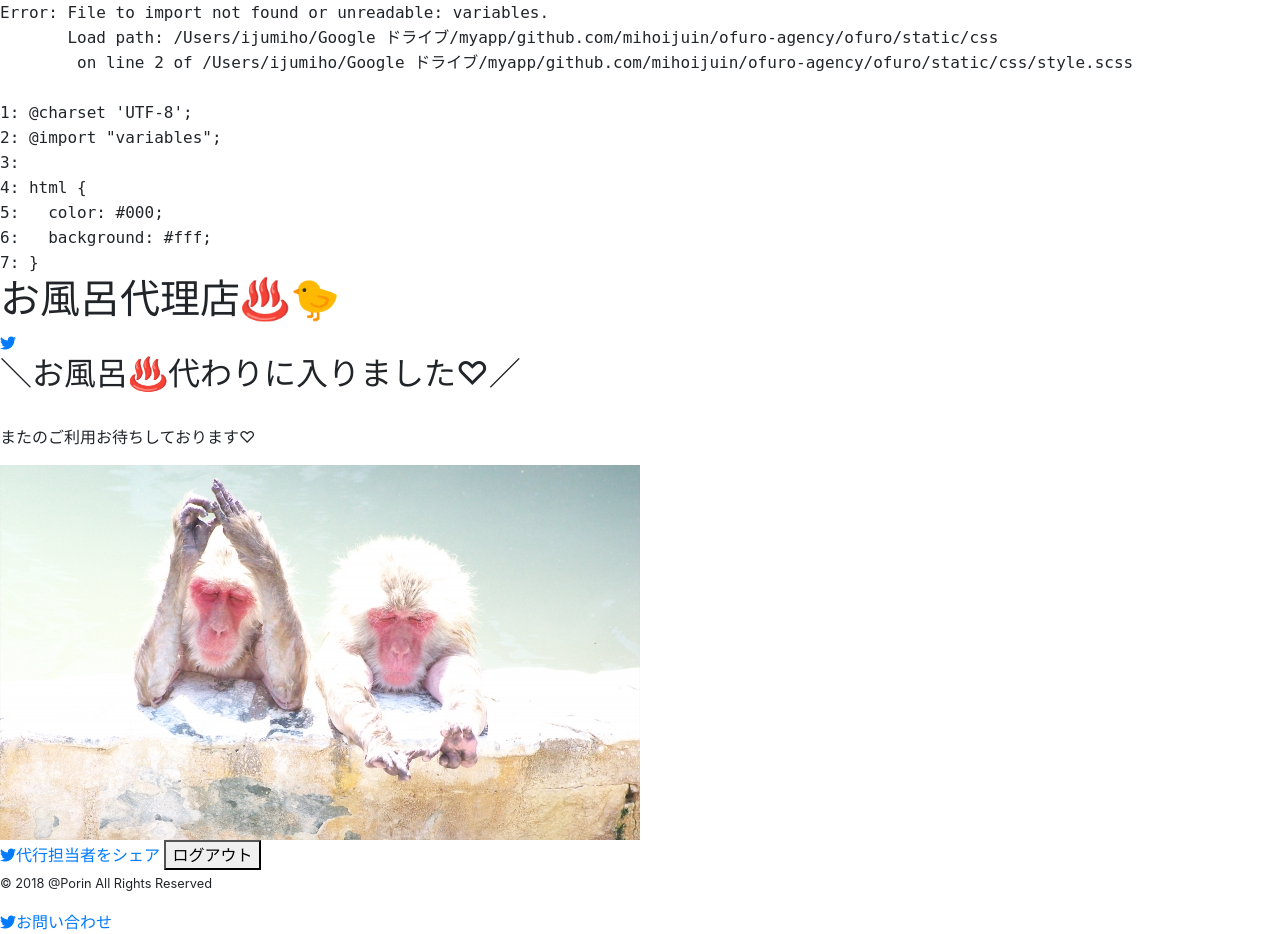
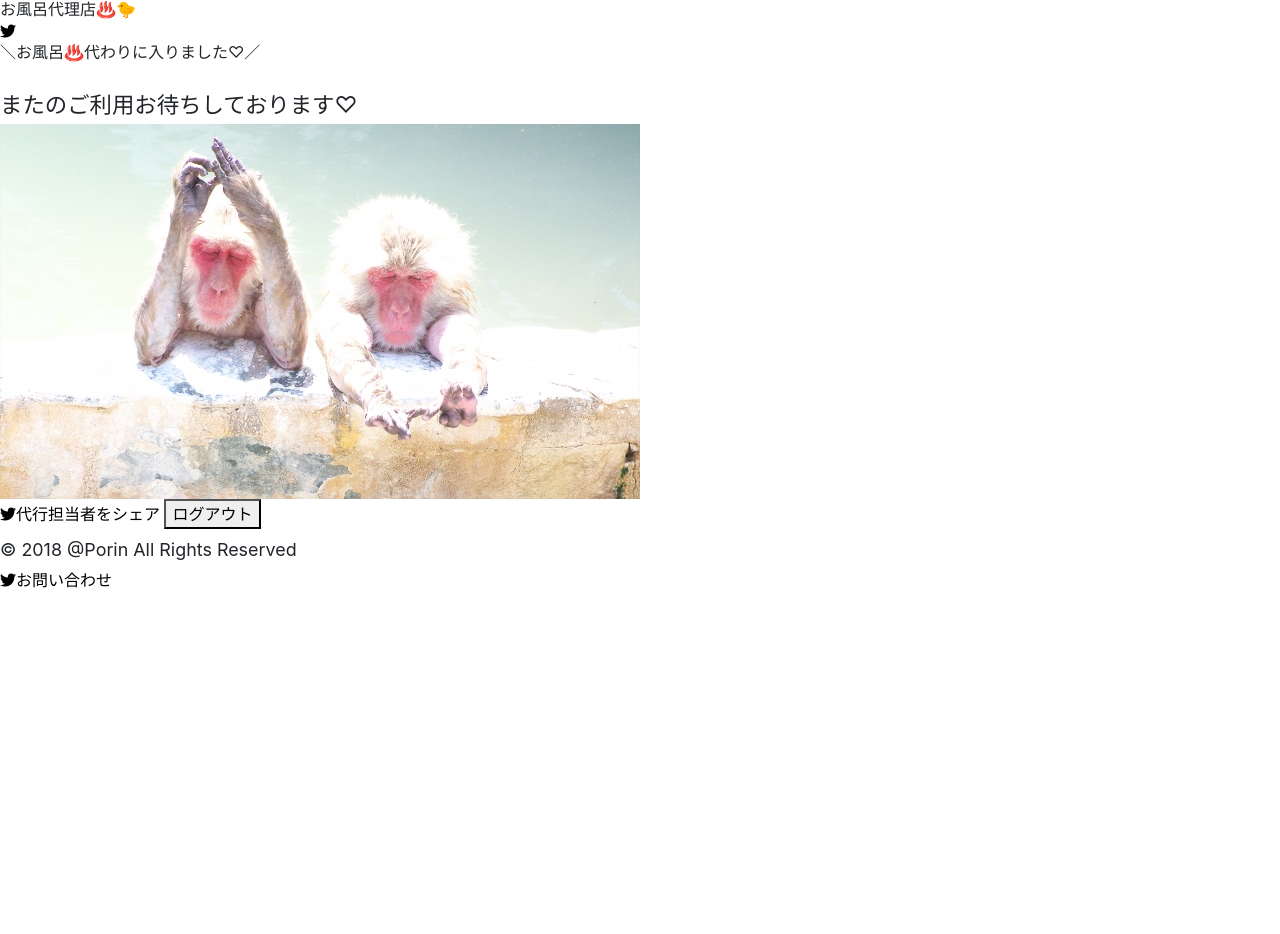
Before and after one commit to mihoijuin/ofuro-agency, a Django app: page /result1 in a window 1280 px wide. After the commit the page ends 588 px from the top, so only its background shows below. Run offline with Django 3.2, Linux system fonts and the light colour scheme; some libraries are stand-ins or nearby versions.

Commit message:
[remove]refs #49 variablesをなぜかインポートできなかったのでstyleに直でscss変数を書くことにした

```diff
--- a/ofuro/static/css/style.css
+++ b/ofuro/static/css/style.css
@@ -1,53 +1,125 @@
-/*
-Error: File to import not found or unreadable: variables.
-       Load path: /Users/ijumiho/Google ドライブ/myapp/github.com/mihoijuin/ofuro-agency/ofuro/static/css
-        on line 2 of /Users/ijumiho/Google ドライブ/myapp/github.com/mihoijuin/ofuro-agency/ofuro/static/css/style.scss
+@charset "UTF-8";
+/* 関数 */
+/* color */
+/* reset css */
+html {
+  color: #000;
+  background: #fff; }
 
-1: @charset 'UTF-8';
-2: @import "variables";
-3:
-4: html {
-5:   color: #000;
-6:   background: #fff;
-7: }
+body,
+div,
+dl,
+dt,
+dd,
+ul,
+ol,
+li,
+h1,
+h2,
+h3,
+h4,
+h5,
+h6,
+pre,
+code,
+form,
+fieldset,
+legend,
+input,
+textarea,
+p,
+blockquote,
+th,
+td {
+  margin: 0;
+  padding: 0; }
 
-Backtrace:
-/Users/ijumiho/Google ドライブ/myapp/github.com/mihoijuin/ofuro-agency/ofuro/static/css/style.scss:2
-/Applications/Koala.app/Contents/Resources/app.nw/rubygems/gems/sass-3.5.2/lib/sass/tree/import_node.rb:67:in `rescue in import'
-/Applications/Koala.app/Contents/Resources/app.nw/rubygems/gems/sass-3.5.2/lib/sass/tree/import_node.rb:45:in `import'
-/Applications/Koala.app/Contents/Resources/app.nw/rubygems/gems/sass-3.5.2/lib/sass/tree/import_node.rb:28:in `imported_file'
-/Applications/Koala.app/Contents/Resources/app.nw/rubygems/gems/sass-3.5.2/lib/sass/tree/import_node.rb:37:in `css_import?'
-/Applications/Koala.app/Contents/Resources/app.nw/rubygems/gems/sass-3.5.2/lib/sass/tree/visitors/perform.rb:314:in `visit_import'
-/Applications/Koala.app/Contents/Resources/app.nw/rubygems/gems/sass-3.5.2/lib/sass/tree/visitors/base.rb:36:in `visit'
-/Applications/Koala.app/Contents/Resources/app.nw/rubygems/gems/sass-3.5.2/lib/sass/tree/visitors/perform.rb:162:in `block in visit'
-/Applications/Koala.app/Contents/Resources/app.nw/rubygems/gems/sass-3.5.2/lib/sass/stack.rb:79:in `block in with_base'
-/Applications/Koala.app/Contents/Resources/app.nw/rubygems/gems/sass-3.5.2/lib/sass/stack.rb:135:in `with_frame'
-/Applications/Koala.app/Contents/Resources/app.nw/rubygems/gems/sass-3.5.2/lib/sass/stack.rb:79:in `with_base'
-/Applications/Koala.app/Contents/Resources/app.nw/rubygems/gems/sass-3.5.2/lib/sass/tree/visitors/perform.rb:162:in `visit'
-/Applications/Koala.app/Contents/Resources/app.nw/rubygems/gems/sass-3.5.2/lib/sass/tree/visitors/base.rb:52:in `block in visit_children'
-/Applications/Koala.app/Contents/Resources/app.nw/rubygems/gems/sass-3.5.2/lib/sass/tree/visitors/base.rb:52:in `map'
-/Applications/Koala.app/Contents/Resources/app.nw/rubygems/gems/sass-3.5.2/lib/sass/tree/visitors/base.rb:52:in `visit_children'
-/Applications/Koala.app/Contents/Resources/app.nw/rubygems/gems/sass-3.5.2/lib/sass/tree/visitors/perform.rb:171:in `block in visit_children'
-/Applications/Koala.app/Contents/Resources/app.nw/rubygems/gems/sass-3.5.2/lib/sass/tree/visitors/perform.rb:183:in `with_environment'
-/Applications/Koala.app/Contents/Resources/app.nw/rubygems/gems/sass-3.5.2/lib/sass/tree/visitors/perform.rb:170:in `visit_children'
-/Applications/Koala.app/Contents/Resources/app.nw/rubygems/gems/sass-3.5.2/lib/sass/tree/visitors/base.rb:36:in `block in visit'
-/Applications/Koala.app/Contents/Resources/app.nw/rubygems/gems/sass-3.5.2/lib/sass/tree/visitors/perform.rb:190:in `visit_root'
-/Applications/Koala.app/Contents/Resources/app.nw/rubygems/gems/sass-3.5.2/lib/sass/tree/visitors/base.rb:36:in `visit'
-/Applications/Koala.app/Contents/Resources/app.nw/rubygems/gems/sass-3.5.2/lib/sass/tree/visitors/perform.rb:161:in `visit'
-/Applications/Koala.app/Contents/Resources/app.nw/rubygems/gems/sass-3.5.2/lib/sass/tree/visitors/perform.rb:10:in `visit'
-/Applications/Koala.app/Contents/Resources/app.nw/rubygems/gems/sass-3.5.2/lib/sass/tree/root_node.rb:36:in `css_tree'
-/Applications/Koala.app/Contents/Resources/app.nw/rubygems/gems/sass-3.5.2/lib/sass/tree/root_node.rb:29:in `render_with_sourcemap'
-/Applications/Koala.app/Contents/Resources/app.nw/rubygems/gems/sass-3.5.2/lib/sass/engine.rb:389:in `_render_with_sourcemap'
-/Applications/Koala.app/Contents/Resources/app.nw/rubygems/gems/sass-3.5.2/lib/sass/engine.rb:307:in `render_with_sourcemap'
-/Applications/Koala.app/Contents/Resources/app.nw/rubygems/gems/sass-3.5.2/lib/sass/exec/sass_scss.rb:391:in `run'
-/Applications/Koala.app/Contents/Resources/app.nw/rubygems/gems/sass-3.5.2/lib/sass/exec/sass_scss.rb:63:in `process_result'
-/Applications/Koala.app/Contents/Resources/app.nw/rubygems/gems/sass-3.5.2/lib/sass/exec/base.rb:52:in `parse'
-/Applications/Koala.app/Contents/Resources/app.nw/rubygems/gems/sass-3.5.2/lib/sass/exec/base.rb:19:in `parse!'
-/Applications/Koala.app/Contents/Resources/app.nw/rubygems/gems/sass-3.5.2/bin/sass:13:in `<top (required)>'
-/Applications/Koala.app/Contents/Resources/app.nw/bin/sass:22:in `load'
-/Applications/Koala.app/Contents/Resources/app.nw/bin/sass:22:in `<main>'
-*/
-body:before {
-  white-space: pre;
-  font-family: monospace;
-  content: "Error: File to import not found or unreadable: variables.\A        Load path: /Users/ijumiho/Google ドライブ/myapp/github.com/mihoijuin/ofuro-agency/ofuro/static/css\A         on line 2 of /Users/ijumiho/Google ドライブ/myapp/github.com/mihoijuin/ofuro-agency/ofuro/static/css/style.scss\A \A 1: @charset 'UTF-8';\A 2: @import \"variables\";\A 3: \A 4: html {\A 5:   color: #000;\A 6:   background: #fff;\A 7: }"; }
+table {
+  border-collapse: collapse;
+  border-spacing: 0; }
+
+fieldset,
+img {
+  border: 0; }
+
+address,
+caption,
+cite,
+code,
+dfn,
+em,
+strong,
+th,
+var {
+  font-style: normal;
+  font-weight: normal; }
+
+ol,
+ul {
+  list-style: none; }
+
+caption,
+th {
+  text-align: left; }
+
+h1,
+h2,
+h3,
+h4,
+h5,
+h6 {
+  font-size: 100%;
+  font-weight: normal; }
+
+q:before,
+q:after {
+  content: ""; }
+
+abbr,
+acronym {
+  border: 0;
+  font-variant: normal; }
+
+/* to preserve line-height and selector appearance */
+sup {
+  vertical-align: text-top; }
+
+sub {
+  vertical-align: text-bottom; }
+
+input,
+textarea,
+select {
+  font-family: inherit;
+  font-size: inherit;
+  font-weight: inherit; }
+
+/*to enable resizing for IE*/
+input,
+textarea,
+select {
+  *font-size: 100%; }
+
+/*because legend doesn't inherit in IE */
+legend {
+  color: #000; }
+
+/* YUI CSS Detection Stamp */
+#yui3-css-stamp.cssreset {
+  display: none; }
+
+* {
+  box-sizing: border-box; }
+
+body {
+  font-family: -apple-system, "Segoe UI", "Avenir", "Helvetica Neue", "Helvetica", "Arial", "游ゴシック", YuGothic, "ヒラギノ角ゴ Pro", "Hiragino Kaku Gothic Pro", "メイリオ", "Meiryo", sans-serif; }
+
+a {
+  color: black;
+  text-decoration: none; }
+
+p {
+  font-size: 1.4rem;
+  line-height: 1.7; }
+
+/*# sourceMappingURL=style.css.map */
--- a/ofuro/static/css/style.scss
+++ b/ofuro/static/css/style.scss
@@ -1,6 +1,17 @@
 @charset 'UTF-8';
-@import "variables";
 
+/* 関数 */
+@function rem($px) {
+  @return ($px / 16px) * 1rem;
+}
+
+/* color */
+$basic_color: #A1E1EF;
+$twit_color: #55ACEE;
+$yellow: #FFFBA0;
+$grey: #7F7F7F;
+
+/* reset css */
 html {
   color: #000;
   background: #fff;
```
Also changed, not shown: 1 other file.
